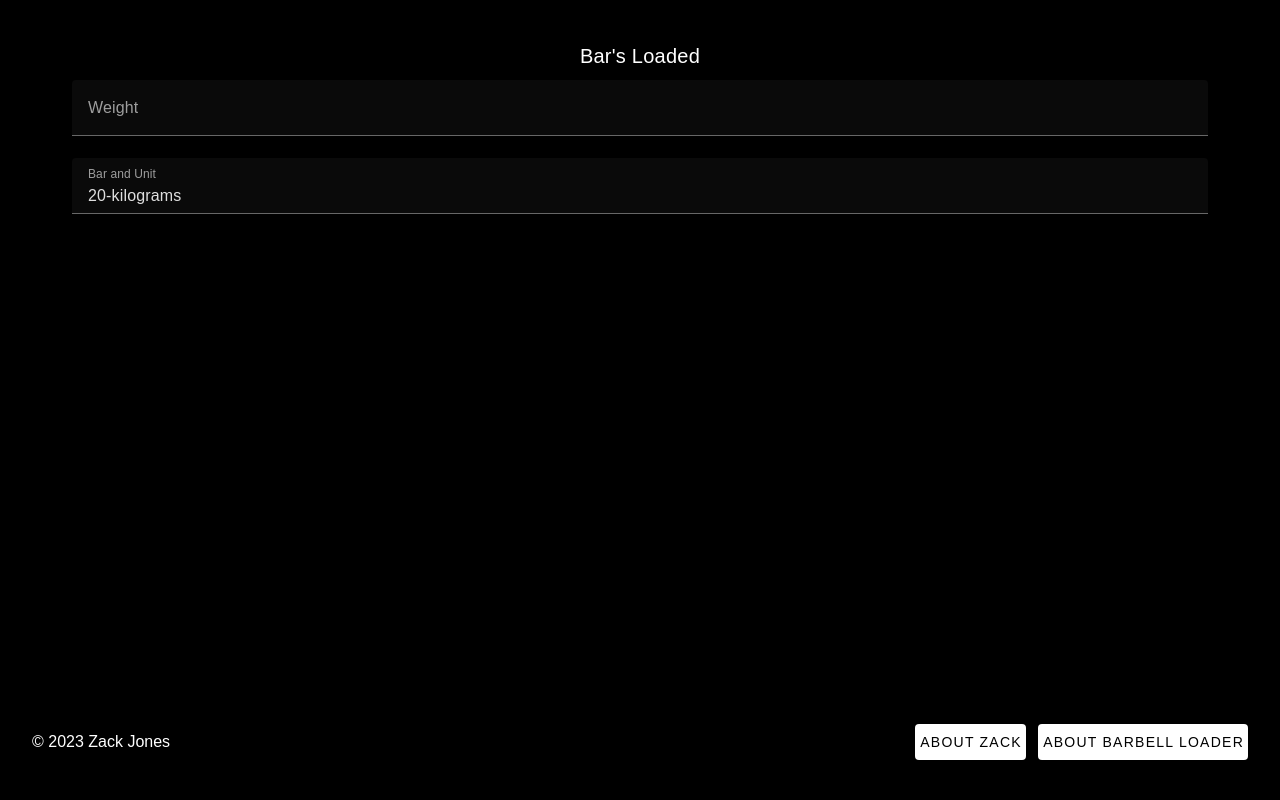
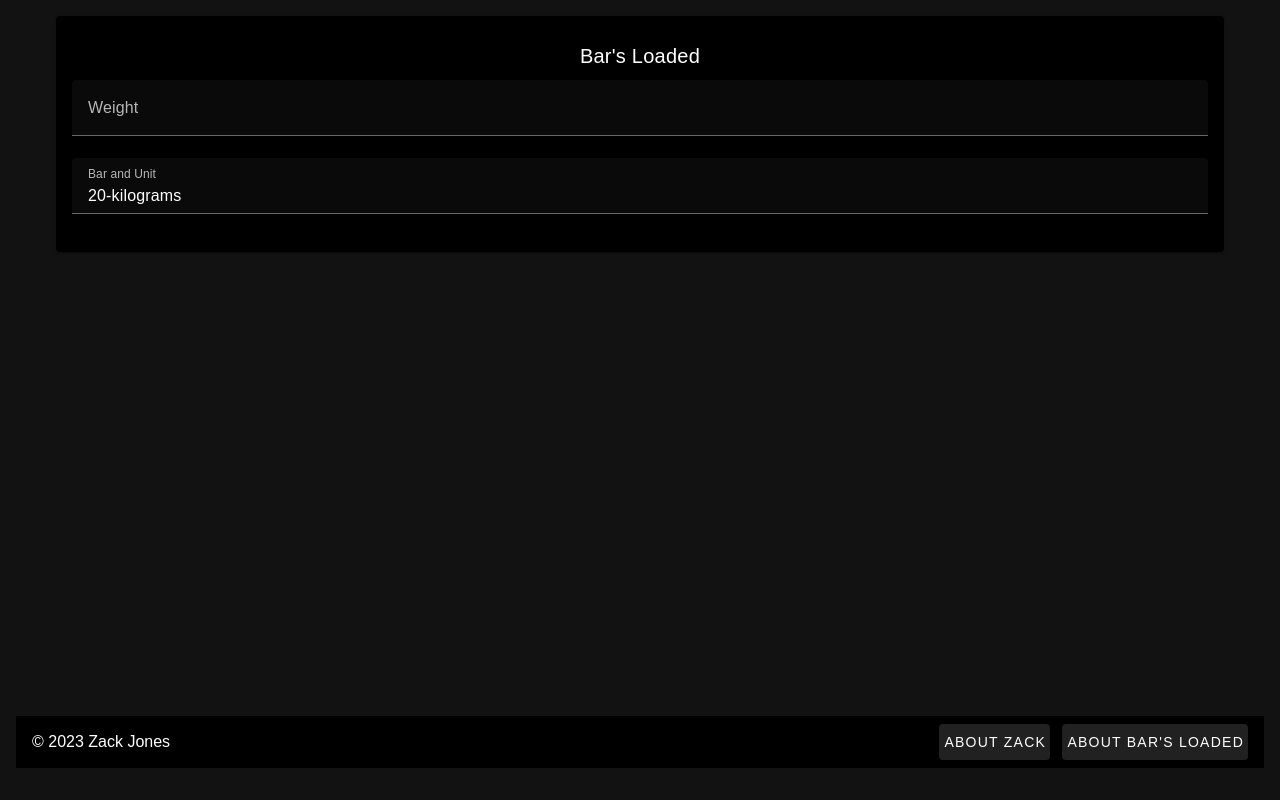
Before and after one commit to zajonesck/weight-converter, a Vue app: page / in a window 1280 px wide. Built offline with nearby package versions, Linux system fonts and the light colour scheme.

Commit message:
vuetify theme

```diff
--- a/src/App.vue
+++ b/src/App.vue
@@ -52,7 +52,6 @@
               <v-col cols="auto" class="d-flex justify-end">
                 <v-btn
                   text
-                  color="white"
                   href="https://zackjones.xyz/"
                   class="px-1 py-1 ml-3"
                   target="_blank"
@@ -61,12 +60,11 @@
                 </v-btn>
                 <v-btn
                   text
-                  color="white"
                   href="https://github.com/zajonesck/weight-converter/blob/main/README.md"
                   class="px-1 py-1 ml-3"
                   target="_blank"
                 >
-                  About Barbell Loader
+                  About Bar's Loaded
                 </v-btn>
               </v-col>
             </v-row>
--- a/src/main.js
+++ b/src/main.js
@@ -7,21 +7,11 @@ import { createVuetify } from "vuetify";
 import * as components from "vuetify/components";
 import * as directives from "vuetify/directives";
 
-const myCustomLightTheme = {
-  dark: false,
-  colors: {
-    background: "#000000",
-  },
-};
-
 const vuetify = createVuetify({
   components,
   directives,
   theme: {
-    defaultTheme: "myCustomLightTheme",
-    themes: {
-      myCustomLightTheme,
-    },
+    defaultTheme: "dark",
   },
 });
 
```
